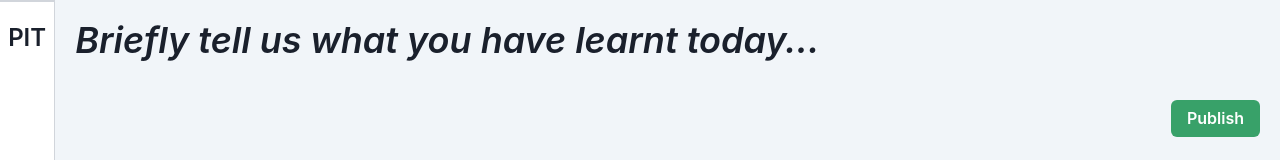
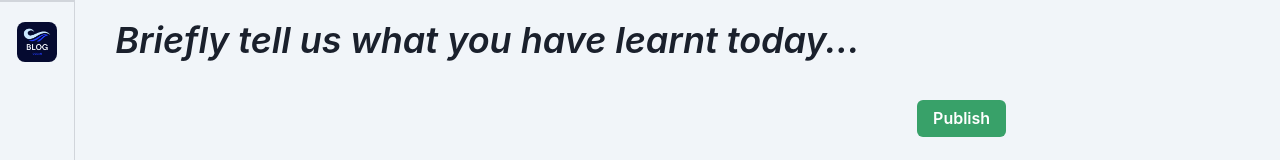
Before and after one commit to SarathAdhi/Blog_Ocean, a Next.js app: page /create in a window 1280 px wide. Shown: the top 160 px of the page. Built offline with nearby package versions, Linux system fonts and the light colour scheme.

Commit message:
fully optimized for mobile

```diff
--- a/src/common/components/navbar/index.tsx
+++ b/src/common/components/navbar/index.tsx
@@ -5,6 +5,9 @@ import React from "react";
 import { pages } from "./pages";
 import { PencilAltIcon } from "@heroicons/react/outline";
 import { Box, Tooltip } from "@chakra-ui/react";
+import Image from "next/image";
+import { Component } from "types/Page";
+import clsx from "clsx";
 
 const NavLink: React.FC<LinkProps> = ({ name, href, Icon, className }) => (
   <Tooltip
@@ -21,12 +24,23 @@ const NavLink: React.FC<LinkProps> = ({ name, href, Icon, className }) => (
   </Tooltip>
 );
 
-const Navbar = () => {
+const Navbar: React.FC<Component> = ({ className }) => {
   const { user } = userStore((state) => state);
 
   return (
-    <header className="py-5 px-2 w-full md:w-auto h-14 bg-white md:h-screen fixed md:sticky bottom-0 md:top-0 border-t-2 rounded-t-lg md:rounded-none md:border-r border-gray-300 flex md:flex-col items-center justify-between">
-      <H3>PIT</H3>
+    <header
+      className={clsx(
+        "py-5 px-2 w-full md:w-20 h-14 md:h-screen fixed md:sticky bottom-0 md:top-0 border-t-2 rounded-t-lg md:rounded-none md:border-r border-gray-300 flex md:flex-col items-center justify-between",
+        className
+      )}
+    >
+      <LinkedItem href="/" className="relative w-10 h-10">
+        <Image
+          src="/assets/blog-ocean.png"
+          layout="fill"
+          className="rounded-lg w-full h-full"
+        />
+      </LinkedItem>
 
       <div className="flex md:flex-col gap-4 md:divide-y-2">
         <div className="flex md:flex-col gap-1">
--- a/src/common/layouts/PageLayout.tsx
+++ b/src/common/layouts/PageLayout.tsx
@@ -24,11 +24,18 @@ const PageLayout: React.FC<Props & Component> = ({
         <title>{title}</title>
       </Head>
 
-      <main className="min-h-screen bg-slate-100 flex justify-center gap-5">
-        <div className="w-full max-w-[1440px] flex flex-col md:flex-row">
-          <Navbar />
+      <main className="min-h-screen bg-slate-100 flex justify-center lg:gap-5">
+        <Navbar className="col-span-1" />
 
-          <div className={clsx("w-full p-2 md:p-5", className)}>{children}</div>
+        <div className="w-full max-w-[1440px] grid lg:grid-cols-14">
+          <div
+            className={clsx(
+              "w-full p-2 md:p-5 col-span-10 xl:col-span-11",
+              className
+            )}
+          >
+            {children}
+          </div>
 
           {RightSideBar && RightSideBar}
         </div>
--- a/src/pages/content/[...id].tsx
+++ b/src/pages/content/[...id].tsx
@@ -37,14 +37,14 @@ const ViewContent = () => {
       title={title}
       RightSideBar={
         <UserSection
-          className="hidden md:block py-5 px-3 sticky top-0 w-72 h-screen border-l-[1.5px] border-gray-400/30"
+          className="col-span-4 xl:col-span-3 hidden lg:block py-5 px-3 sticky top-0 w-full h-screen border-l-[1.5px] border-gray-400/30"
           {...owner}
         />
       }
-      className="flex flex-col gap-5"
+      className="flex flex-col gap-5 box-border"
     >
       <UserSection
-        className="block md:hidden p-5 w-full rounded-lg bg-white border border-gray-400"
+        className="block lg:hidden p-5 w-full rounded-lg bg-white border border-gray-400"
         {...owner}
       />
 
--- a/tailwind.config.js
+++ b/tailwind.config.js
@@ -2,7 +2,16 @@
 module.exports = {
   content: ["./src/**/*.{js,jsx,ts,tsx}"],
   theme: {
-    extend: {},
+    extend: {
+      gridTemplateColumns: {
+        14: "repeat(14, minmax(0, 1fr))",
+        16: "repeat(16, minmax(0, 1fr))",
+      },
+      gridColumn: {
+        "span-14": "span 14 / span 14",
+        "span-15": "span 15 / span 15",
+      },
+    },
   },
   plugins: [],
 };
```
Also changed, not shown: public/assets/blog-ocean.png (added).
